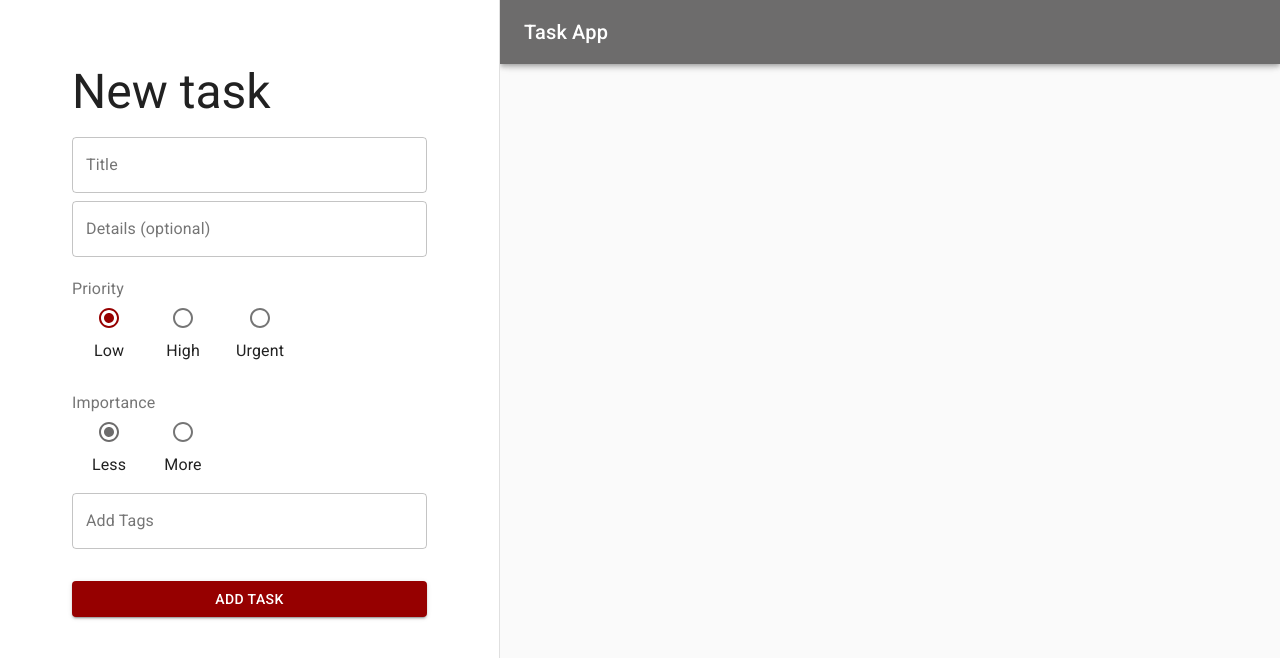
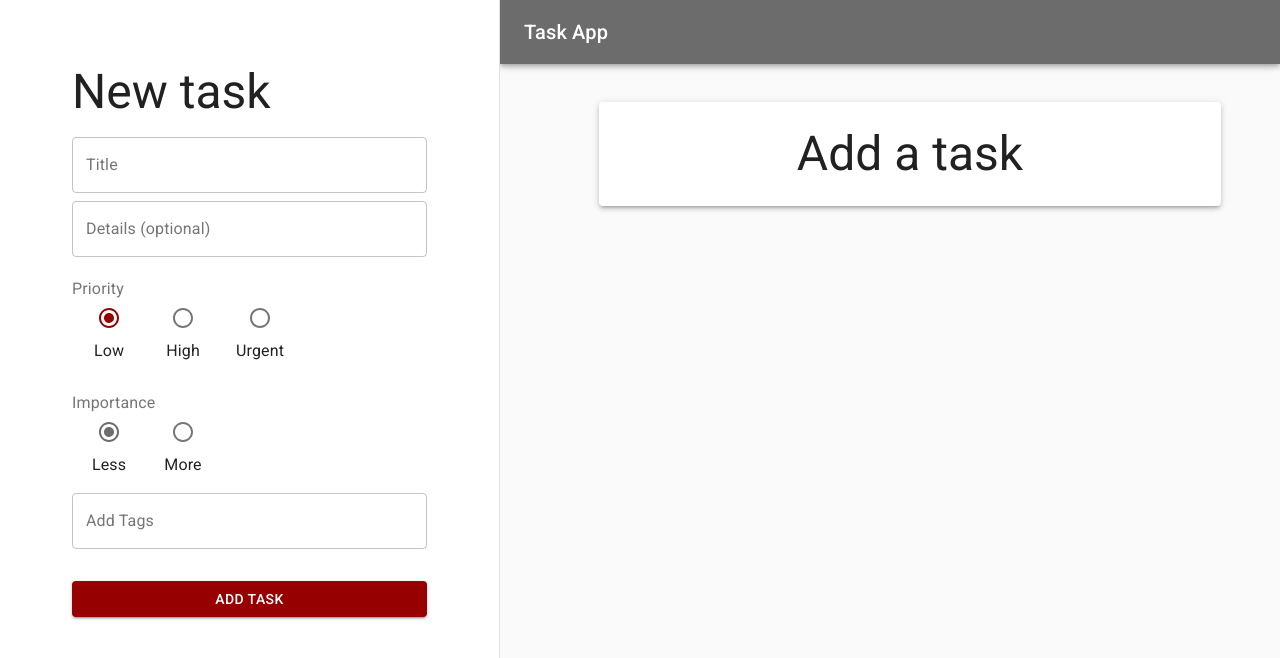
Before and after one commit to stevendelro/task-app, a React app in the folder client/: page / in a window 1280 px wide. Shown: the top 658 px of the page. Built offline with nearby package versions, Linux system fonts and the light colour scheme.

Commit message:
fixed issue where multiple task copies were being rendered.

```diff
--- a/client/src/components/TaskListDisplay/index.js
+++ b/client/src/components/TaskListDisplay/index.js
@@ -38,7 +38,10 @@ export const TaskListDisplay = ({
     </Grid>
   );
 
-  const tasklist = user.tasklist.map(task => {
+  return (
+    <ul>
+      {user.tasklist.length > 0
+        ? user.tasklist.map(task => {
             return (
               <Task
                 key={task._id}
@@ -51,8 +54,10 @@ export const TaskListDisplay = ({
                 toggleTaskComplete={toggleTaskComplete}
               />
             );
-  });
-  return <ul>{tasks.length > 0 ? tasklist : addTaskMessage('Add a task')}</ul>;
+          })
+        : addTaskMessage('Add a task')}
+    </ul>
+  );
 };
 
 const mapStateToProps = state => ({ user: state.user });
--- a/client/src/reducers/userReducer.js
+++ b/client/src/reducers/userReducer.js
@@ -30,7 +30,7 @@ function userReducer(state = initialState, { type, payload }) {
     case actions.TASK_CREATE:
       return {
         ...state,
-        tasklist: [...state.tasklist, ...payload.data.tasklist],
+        tasklist: [...payload.data.tasklist],
       };
     case actions.TASK_DELETE:
       return state;
```
Lines whose indentation alone changed are shown as unchanged.
